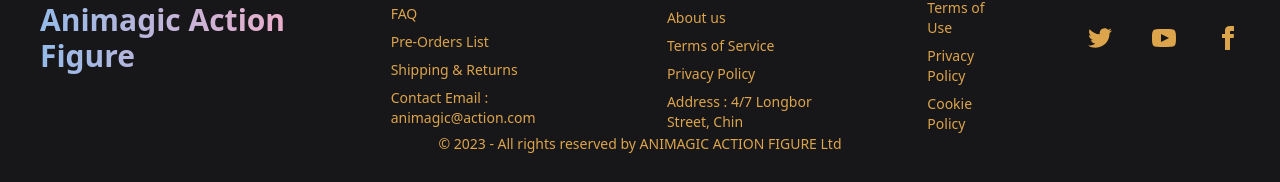
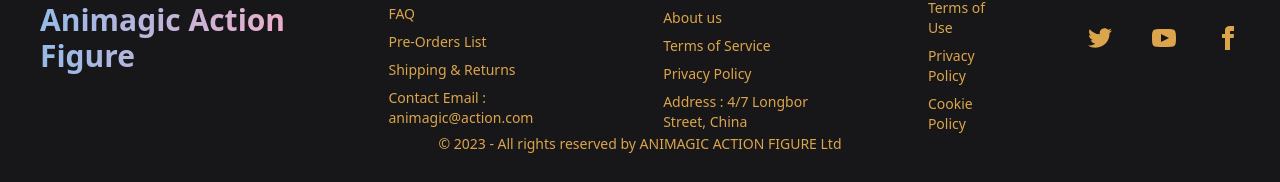
Before and after one commit to SakibHossain48/animagic-action-figure-client-side, a React (Vite) app: page / in a window 1280 px wide. Shown: the part 3436-3618 px from the top of the page. Built offline with nearby package versions, Linux system fonts and the light colour scheme; no server answers.

Commit message:
Update Footer.jsx

```diff
--- a/src/Pages/Shared/Footer/Footer.jsx
+++ b/src/Pages/Shared/Footer/Footer.jsx
@@ -22,7 +22,7 @@
                 <a className="link link-hover">About us</a>
                 <a className="link link-hover">Terms of Service</a>
                 <a className="link link-hover">Privacy Policy</a>
-                <a className="link link-hover">Address : 4/7 Longbor Street, Chin</a>
+                <a className="link link-hover">Address : 4/7 Longbor Street, China</a>
             </div>
             <div className='mx-10'>
                 <span className="footer-title">OUR POLICY</span>
```
